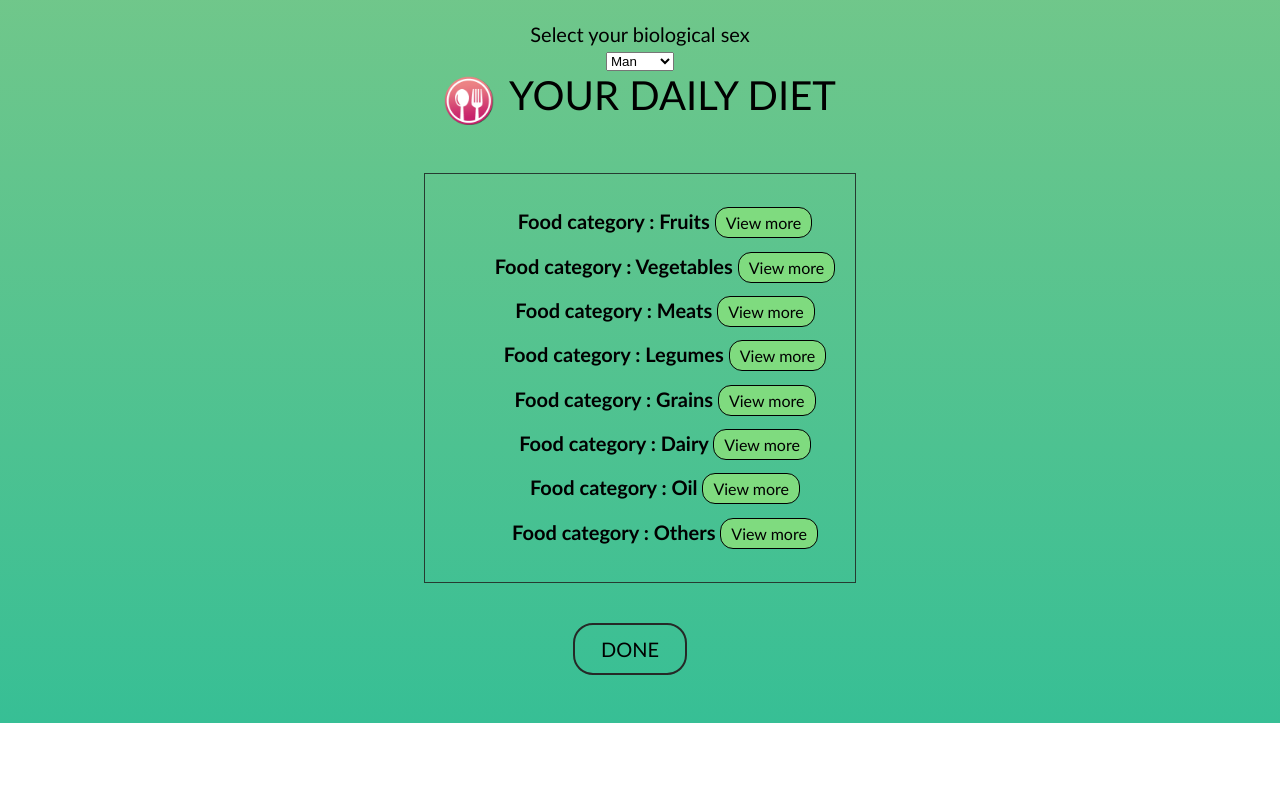
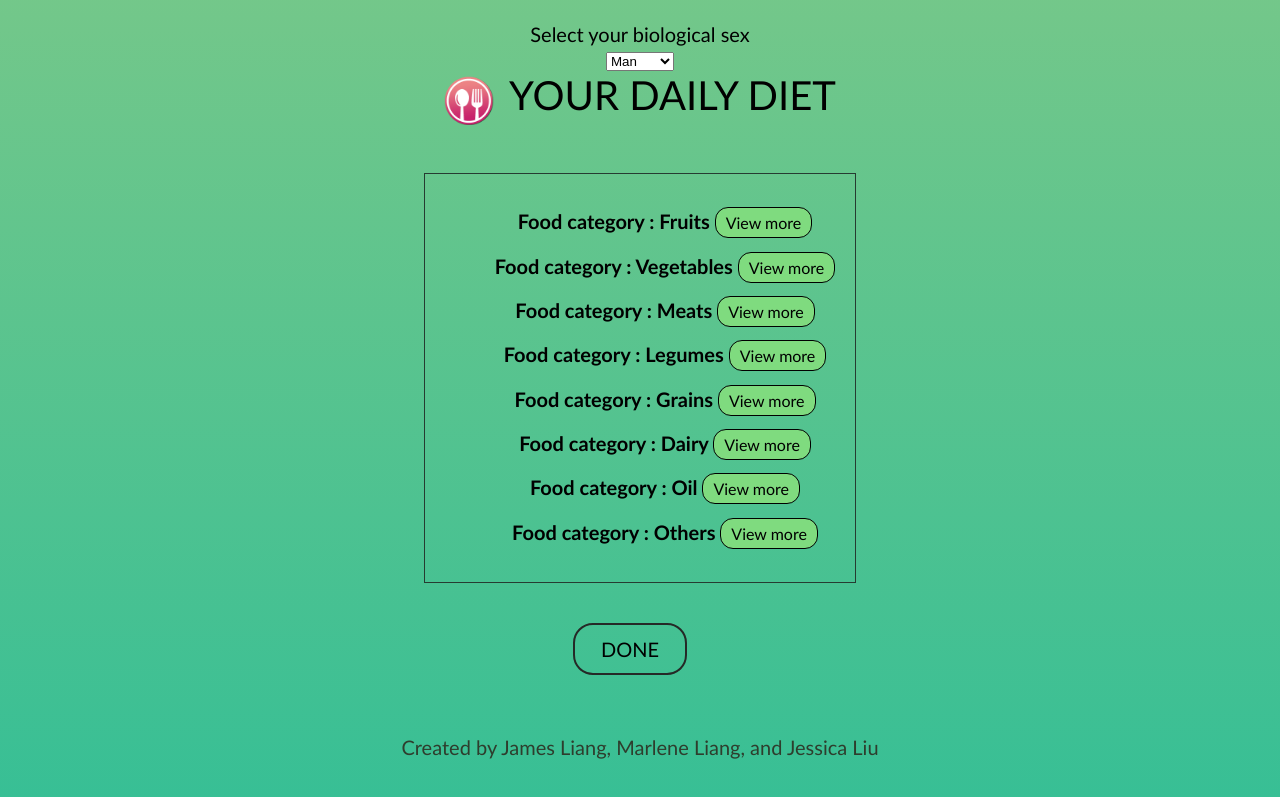
Before and after one commit to pooky1955/Spill-Your-Guts, a React (Create React App) app: page / in a window 1280 px wide. Shown: the part 854-1651 px from the top of the page. Before the commit the page ends 1577 px from the top, so only its background shows below. Built offline with nearby package versions, Linux system fonts and the light colour scheme.

Commit message:
Added footer

```diff
--- a/package.json
+++ b/package.json
@@ -2,6 +2,7 @@
   "name": "microbiomes-react",
   "version": "0.1.0",
   "private": true,
+  "homepage" : "https://pooky1955.github.io/Spill-Your-Guts/",
   "dependencies": {
     "gh-pages": "^2.1.1",
     "react": "^16.7.0",
--- a/src/App.css
+++ b/src/App.css
@@ -6,6 +6,11 @@
   text-align: center;
 
 
+}
+footer {
+  margin-top : 2em;
+  margin-bottom : 2em;
+  color: rgb(46, 61, 45)
 }
 .Answer{
   font-family: Oranienbaum ;
--- a/src/App.js
+++ b/src/App.js
@@ -20,6 +20,7 @@ import unsaturatedFat from './images/unsaturatedFat.jpeg'
 import instructions from './images/Instructions.png'
 import information from './images/Information.png'
 import Food from './images/Food.png'
+import Footer from './components/Footer'
 /*
 import fruitsQuiz from './fruitsQuiz.js'
 import ve from './vegetablesQuiz.js'
@@ -369,6 +370,7 @@ class App extends Component {
                         </div>
 
                         <button onClick = {function lol(){document.location.reload(true)}}className = "Submit">Try Again</button>
+                        <Footer/>
                     </div>
 
 
@@ -435,7 +437,7 @@ class App extends Component {
 
                 </div>
                <p> <button className = "Submit" onClick={this.handleSubmit}>DONE</button> {invalid}</p>
-
+               <Footer/>
 
                 </div>
 
--- a/src/components/Answer.css
+++ b/src/components/Answer.css
@@ -3,4 +3,5 @@
 }
 .Portion {
     font-size: 12px;
+
 }
--- /dev/null
+++ b/src/components/Footer.js
@@ -0,0 +1,9 @@
+import React from 'react'
+const Footer = ()=>{
+
+    return (
+    <footer>
+        Created by James Liang, Marlene Liang, and Jessica Liu
+    </footer>)
+}
+export default Footer
```
